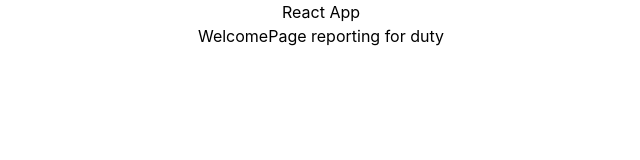
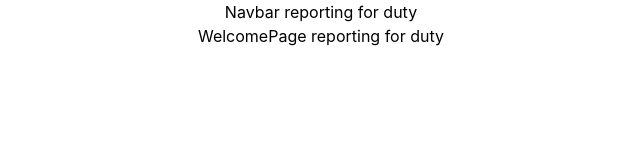
Before and after one commit to christian-johnson-dev/EAB-Watch, a React (Create React App) app in the folder client/: page / in a window 1280 px wide. Shown: the top 160 px of the page, without its empty margins (319-959 px from the left). Built offline with nearby package versions, Linux system fonts and the light colour scheme.

Commit message:
Made Navbar accessible throughout app

```diff
--- a/client/src/App.js
+++ b/client/src/App.js
@@ -1,6 +1,7 @@
 import React from "react";
 import { BrowserRouter as Router, Route, Routes } from "react-router-dom";
 import "./App.css";
+import Navbar from "./components/Navigation/Navbar";
 import WelcomePage from "./components/Pages/WelcomePage";
 import AboutPage from "./components/Pages/AboutPage";
 import EABInfoPage from "./components/Pages/EABInfoPage";
@@ -12,7 +13,7 @@
   return (
     <Router>
       <div className="App">
-        <h1>React App</h1>
+        <Navbar />
 
         <Routes>
           <Route
```
